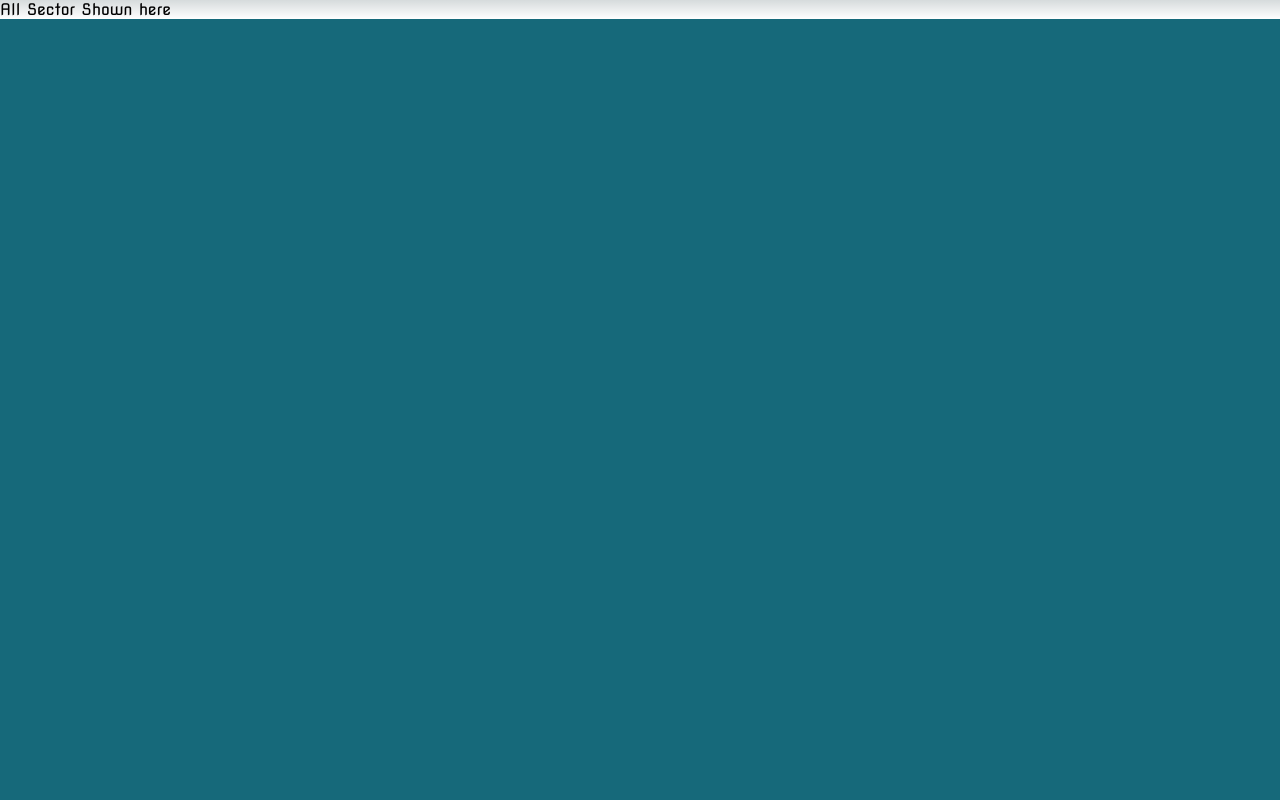
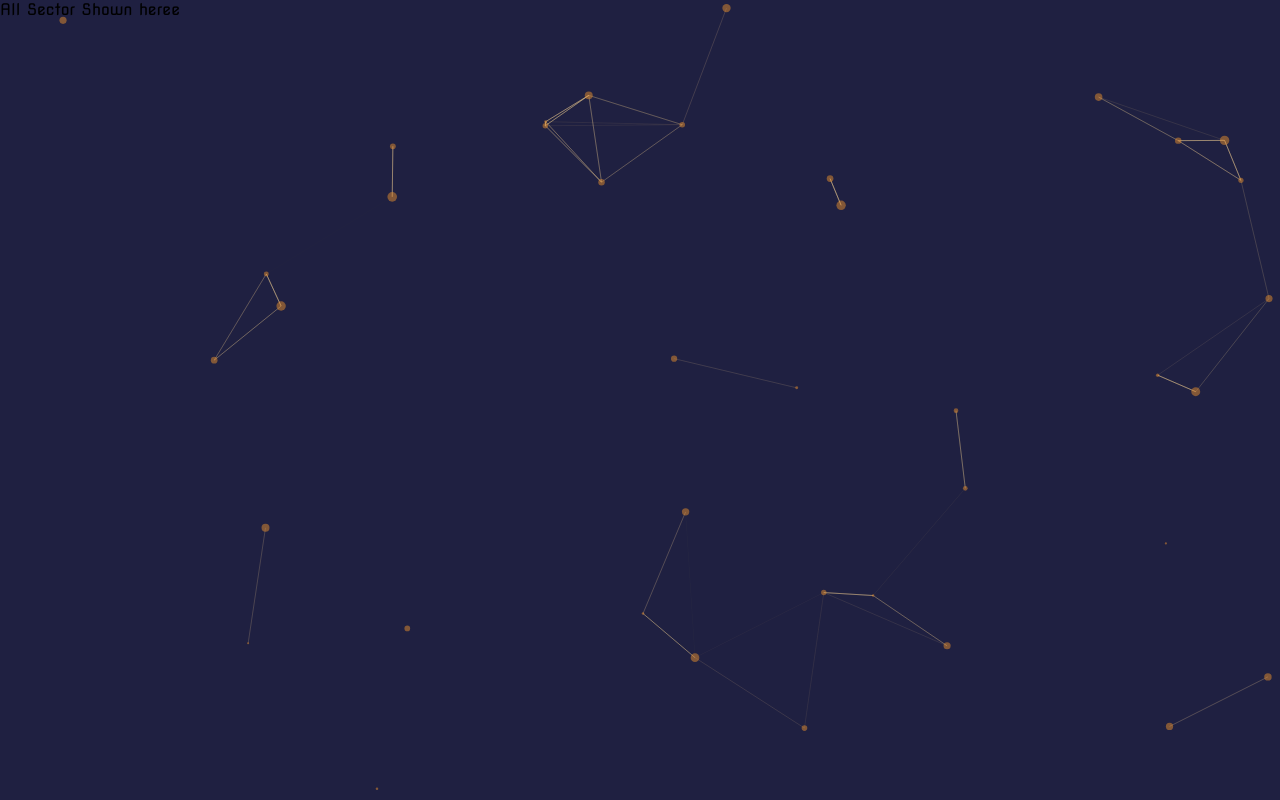
Before and after one commit to SalamPS/TekkomFiber, a Next.js app: page /components in a window 1280 px wide. Built offline with nearby package versions, Linux system fonts and the light colour scheme.

Commit message:
chore(particle): Custom amount per Calls

```diff
--- a/src/app/components/components.css
+++ b/src/app/components/components.css
@@ -1 +1,7 @@
-/*# sourceMappingURL=components.css.map */
+#Components {
+  background-color: #1f2041;
+  position: relative;
+  overflow: hidden;
+  height: 100vh;
+  width: 100vw;
+}/*# sourceMappingURL=components.css.map */
--- a/src/app/components/page.jsx
+++ b/src/app/components/page.jsx
@@ -2,11 +2,13 @@ import styles from './components.css'
 
 import Image from 'next/image'
 import list from '../../components/list'
+import ParticlesContainer from '../../components/ParticlesContainer'
 
 function Components() {
   return (
     <div id="Components">
-      All Sector Shown here
+      <ParticlesContainer amount={80}/>
+      All Sector Shown heree
     </div>
   )
 }
--- a/src/app/globals.css
+++ b/src/app/globals.css
@@ -82,6 +82,14 @@ body {
   color: #ffffffde;
   background-color: #16697A;
   scroll-behavior: smooth;
+}
+
+.particles {
+  overflow: hidden;
+  position: absolute;
+  left: 0;
+  width: 100%;
+  height: 100%;
 }
 
 body {
--- a/src/app/page.jsx
+++ b/src/app/page.jsx
@@ -156,7 +156,7 @@ function App() {
         </div>
       </div>
       <div id="exp">
-        <ParticlesContainer/>
+        <ParticlesContainer amount={40}/>
         <div className="inner">
           <h1 className="h1">Explore Components</h1>
           <div className="block">
--- a/src/components/ParticlesContainer.jsx
+++ b/src/components/ParticlesContainer.jsx
@@ -1,9 +1,11 @@
+'use client'
+
 import Particles, { initParticlesEngine } from "@tsparticles/react";
 import { loadSlim } from "@tsparticles/slim";
 
 import React, {useCallback} from 'react'
 
-export default function ParticlesContainer () {
+export default function ParticlesContainer ({amount}) {
   // const [init, setInit] = useState(false);
   let init = false;
   initParticlesEngine(async (engine) => {;
@@ -77,7 +79,7 @@ export default function ParticlesContainer () {
               enable: true,
               area: 800
             },
-            value: 40
+            value: amount
           },
           opacity: {
             value: 0.5
```
Also changed, not shown: src/app/index.css (+0 -8 lines).
